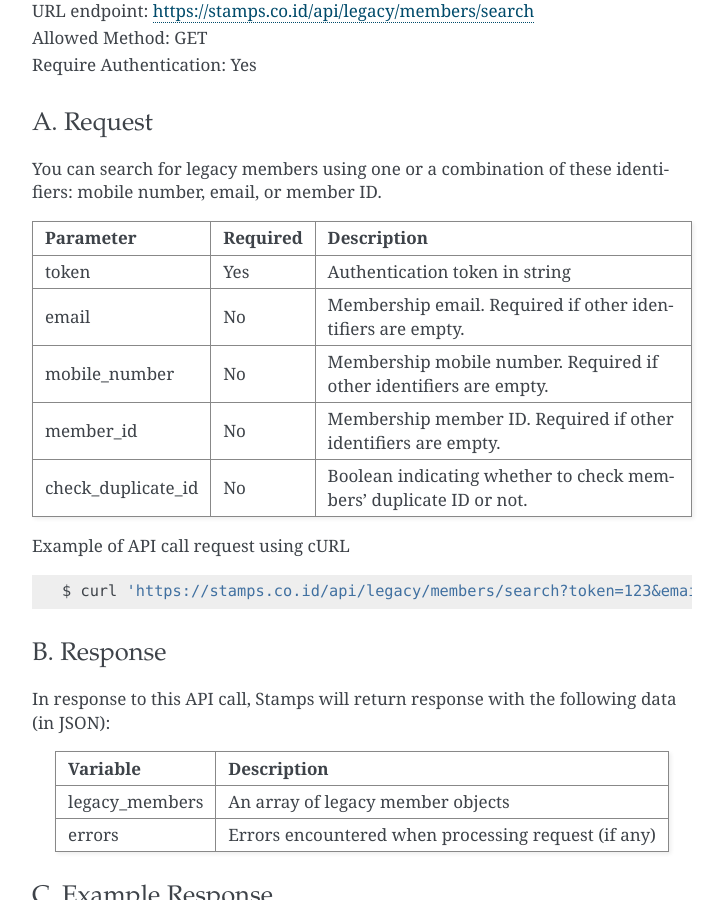
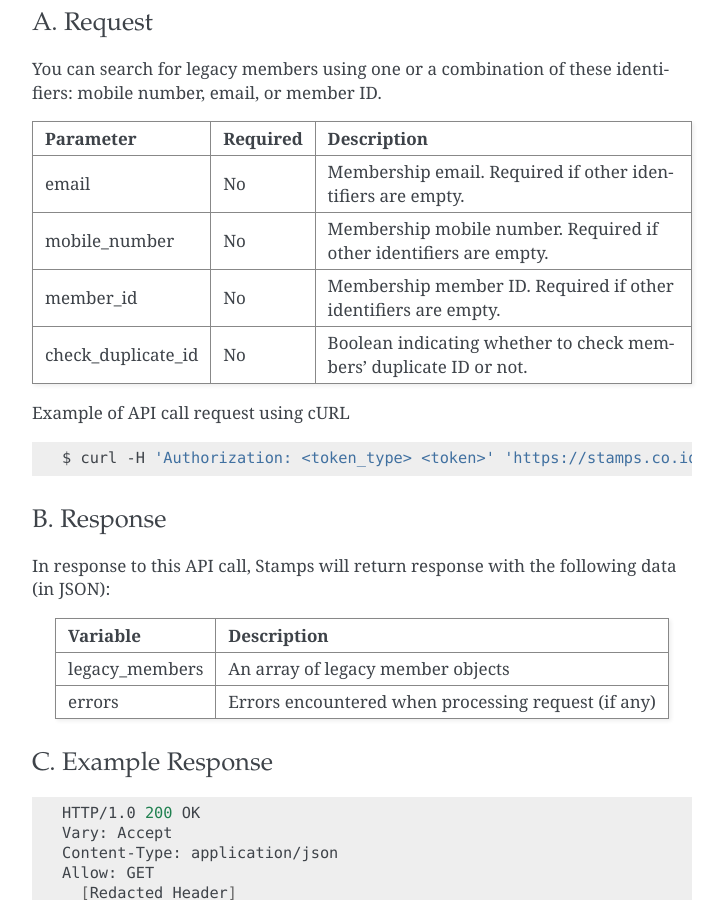
Before and after one commit to ui/stamps-api-docs, a Sphinx documentation site: the page built from source/legacy_members_api.rst, in a window 1280 px wide and 900 px high, scrolled down 4103 px. Shown: the whole window, without its empty margins (388-1112 px from the left). Built offline with Sphinx 7.4.7, drawn with Linux system fonts in a browser that asks for light colours; some of the changed text lies outside the part shown.

Commit message:
remove token part5 (#239)

```diff
--- a/source/cards_api.rst
+++ b/source/cards_api.rst
@@ -16,7 +16,6 @@ You can use this API to create a new card.
 ============= =========== =========================
 Parameter     Required    Description
 ============= =========== =========================
-token         Yes         Authentication string
 number        Yes         Card number
 store         No          Integer indiciating store where the card is activated
 ============= =========== =========================
@@ -25,7 +24,7 @@ Example of API call request using cURL:
 
 .. code-block :: bash
 
-    $ curl -X POST -H "Content-Type: application/json" https://stamps.co.id/api/cards/create -i -d '{ "token": "secret", "number": "ABC123456", "store": 1}'
+    $ curl -X POST -H "Content-Type: application/json" -H "Authorization: <token_type> <token>" https://stamps.co.id/api/cards/create -i -d '{ "number": "ABC123456", "store": 1}'
 
 
 B. Response
@@ -73,7 +72,6 @@ You can use this API to assign a card to a user.
 ============= =========== =========================
 Parameter     Required    Description
 ============= =========== =========================
-token         Yes         Authentication string
 user          Yes         A string indicating customer's email, Member ID, mobile number or primary key ID
 store         Yes         Integer indicating store where the card is activated
 number        Yes         Card number
@@ -83,7 +81,7 @@ Example of API call request using cURL:
 
 .. code-block :: bash
 
-    $ curl -X POST -H "Content-Type: application/json" https://stamps.co.id/api/v2/cards/assign-card -i -d '{ "token": "secret", "user": "1", "store": "1", "number": "ABC123456"}'
+    $ curl -X POST -H "Content-Type: application/json" -H "Authorization: <token_type> <token>" https://stamps.co.id/api/v2/cards/assign-card -i -d '{ "user": "1", "store": "1", "number": "ABC123456"}'
 
 
 B. Response
--- a/source/hobbies_api.rst
+++ b/source/hobbies_api.rst
@@ -24,7 +24,7 @@ Example of API call request using cURL:
 
 .. code-block :: bash
 
-    $ curl -X POST -H "Content-Type: application/json" https://stamps.co.id/api/hobbies/set -i -d '{ "token": "secret", "user": 123, "hobbies": ["stuff", "things"]}'
+    $ curl -X POST -H "Content-Type: application/json" -H "Authorization: <token_type> <token>" https://stamps.co.id/api/hobbies/set -i -d '{ "user": 123, "hobbies": ["stuff", "things"]}'
 
 
 B. Response Data
--- a/source/legacy_members_api.rst
+++ b/source/legacy_members_api.rst
@@ -15,7 +15,6 @@ You can validate whether a legacy membership exists and check its status by call
 ================ =========== =========================
 Parameter        Required    Description
 ================ =========== =========================
-token            Yes         Authentication string
 merchant_id      Yes         Merchant ID the legacy member is associated with
 member_id        No          String indicating membership's ID. Required when mobile number and email are not provided
 mobile_number    No          Required together with email
@@ -27,7 +26,7 @@ Example of API call request using cURL
 
 .. code-block :: bash
 
-    $ curl 'https://stamps.co.id/api/legacy/members/validate?token=123&merchant_id=1&member_id=322145'
+    $ curl -H 'Authorization: <token_type> <token>' 'https://stamps.co.id/api/legacy/members/validate?merchant_id=1&member_id=322145'
 
 
 
@@ -81,7 +80,6 @@ You can validate whether a legacy membership exists and check its status by call
 ================ =========== =========================
 Parameter        Required    Description
 ================ =========== =========================
-token            Yes         Authentication string
 user             Yes         A string indicating legacy member's ID, mobile number or email
 pin              Yes         User's pin
 ================ =========== =========================
@@ -91,7 +89,7 @@ Example of API call request using cURL
 
 .. code-block :: bash
 
-    $ curl -X POST -H "Content-Type: application/json" https://stamps.co.id/api/legacy/members/validate-pin -i -d '{ "token": "secret", "user": "legacy_member@stamps.com", "pin": "123456"}'
+    $ curl -X POST -H "Content-Type: application/json" -H "Authorization: <token_type> <token>" https://stamps.co.id/api/legacy/members/validate-pin -i -d '{ "user": "legacy_member@stamps.com", "pin": "123456"}'
 
 
 
@@ -136,7 +134,6 @@ You can get unmerged legacy memberships that are potentially duplicate to a lega
 ============     =========== =========================
 Parameter        Required    Description
 ============     =========== =========================
-token            Yes         Authentication token in string
 member_id        Yes         Legacy membership's ID
 ============     =========== =========================
 
@@ -145,7 +142,7 @@ Example of API call request using cURL
 
 .. code-block :: bash
 
-    $ curl 'https://stamps.co.id/api/legacy/check-duplicates?token=123&member_id=612345'
+    $ curl -H 'Authorization: <token_type> <token>' 'https://stamps.co.id/api/legacy/check-duplicates?member_id=612345'
 
 
 B. Response
@@ -218,7 +215,6 @@ You can search for legacy members using one or a combination of these identifier
 ======================= =========== =========================
 Parameter               Required    Description
 ======================= =========== =========================
-token                   Yes         Authentication token in string
 email                   No          Membership email. Required if other identifiers are empty.
 mobile_number           No          Membership mobile number. Required if other identifiers are empty.
 member_id               No          Membership member ID. Required if other identifiers are empty.
@@ -230,7 +226,7 @@ Example of API call request using cURL
 
 .. code-block :: bash
 
-    $ curl 'https://stamps.co.id/api/legacy/members/search?token=123&email=test@stamps.co.id&mobile_number=+6285123123123'
+    $ curl -H 'Authorization: <token_type> <token>' 'https://stamps.co.id/api/legacy/members/search?email=test@stamps.co.id&mobile_number=+6285123123123'
 
 
 B. Response
@@ -294,7 +290,6 @@ You can merge a legacy membership to a stamps membership with this API
 ================ =========== =========================
 Parameter        Required    Description
 ================ =========== =========================
-token            Yes         Authentication string
 target_user      Yes         A string indicating customer's email, Member ID, mobile number or primary key ID
 legacy_member    Yes         A string indicating legacy member's ID, mobile number or email
 pin              Yes         Legacy member's pin
@@ -307,7 +302,7 @@ Example of API call request using cURL
 
 .. code-block :: bash
 
-    $ curl -X POST -H "Content-Type: application/json" https://stamps.co.id/api/legacy/members/merge -i -d '{ "token": "secret", "target_user": 1, "legacy_member": 31245, "pin": "123456", "merchant_id": 1, "bonus_stamps": 10 }'
+    $ curl -X POST -H "Content-Type: application/json" -H "Authorization: <token_type> <token>" https://stamps.co.id/api/legacy/members/merge -i -d '{ "target_user": 1, "legacy_member": 31245, "pin": "123456", "merchant_id": 1, "bonus_stamps": 10 }'
 
 
 
@@ -362,7 +357,6 @@ Send legacy member's pin by email or SMS
 ================ =========== =========================
 Parameter        Required    Description
 ================ =========== =========================
-token            Yes         Authentication string
 type             Yes         Type of pin request. Can be `email`, `whatsapp`` or `sms`
 user             Yes         A string indicating legacy member's ID, mobile number or email
 merchant_id      Yes         Merchant ID the legacy member is associated with
@@ -374,7 +368,7 @@ Example of API call request using cURL
 
 .. code-block :: bash
 
-    $ curl -X POST -H "Content-Type: application/json" https://stamps.co.id/api/legacy/members/request-pin -i -d '{ "token": "secret", "type": "email", "user": "test@example.com", "merchant_id": 1, "template_code": "1234" }'
+    $ curl -X POST -H "Content-Type: application/json" -H "Authorization: <token_type> <token>" https://stamps.co.id/api/legacy/members/request-pin -i -d '{ "type": "email", "user": "test@example.com", "merchant_id": 1, "template_code": "1234" }'
 
 
 
@@ -421,7 +415,6 @@ This API turns a legacy member data into to an active membership.
 ============================ =========== =========================
 Parameter                    Required    Description
 ============================ =========== =========================
-token                        Yes         Authentication string
 user                         Yes         A string indicating legacy member's ID, mobile number or email
 merchant_id                  Yes         Merchant ID the legacy member is associated with
 pin                          Yes         Legacy member's pin
@@ -436,7 +429,7 @@ Example of API call request using cURL
 
 .. code-block :: bash
 
-    $ curl -X POST -H "Content-Type: application/json" https://stamps.co.id/api/legacy/members/activate -i -d '{ "token": "secret", "user": 12, "pin": "123456", "merchant_id": 1, "bonus_stamps": 10 }'
+    $ curl -X POST -H "Content-Type: application/json" -H "Authorization: <token_type> <token>" https://stamps.co.id/api/legacy/members/activate -i -d '{ "user": 12, "pin": "123456", "merchant_id": 1, "bonus_stamps": 10 }'
 
 
 
@@ -509,7 +502,6 @@ Allows you to query for legacy members that have been merged into a user's membe
 ============     =========== =========================
 Parameter        Required    Description
 ============     =========== =========================
-token            Yes         Authentication token in string
 user             Yes         A string indicating customer's email, Member ID, mobile number or primary key ID.
                              This should be an active membership account.
 ============     =========== =========================
@@ -519,7 +511,7 @@ Example of API call request using cURL
 
 .. code-block :: bash
 
-    $ curl 'https://stamps.co.id/api/legacy/get-merged-members?token=123&user=2'
+    $ curl -H 'Authorization: <token_type> <token>' 'https://stamps.co.id/api/legacy/get-merged-members?user=2'
 
 
 B. Response
```
Also changed, not shown: source/legacy_transaction_api.rst (+2 -6 lines).
